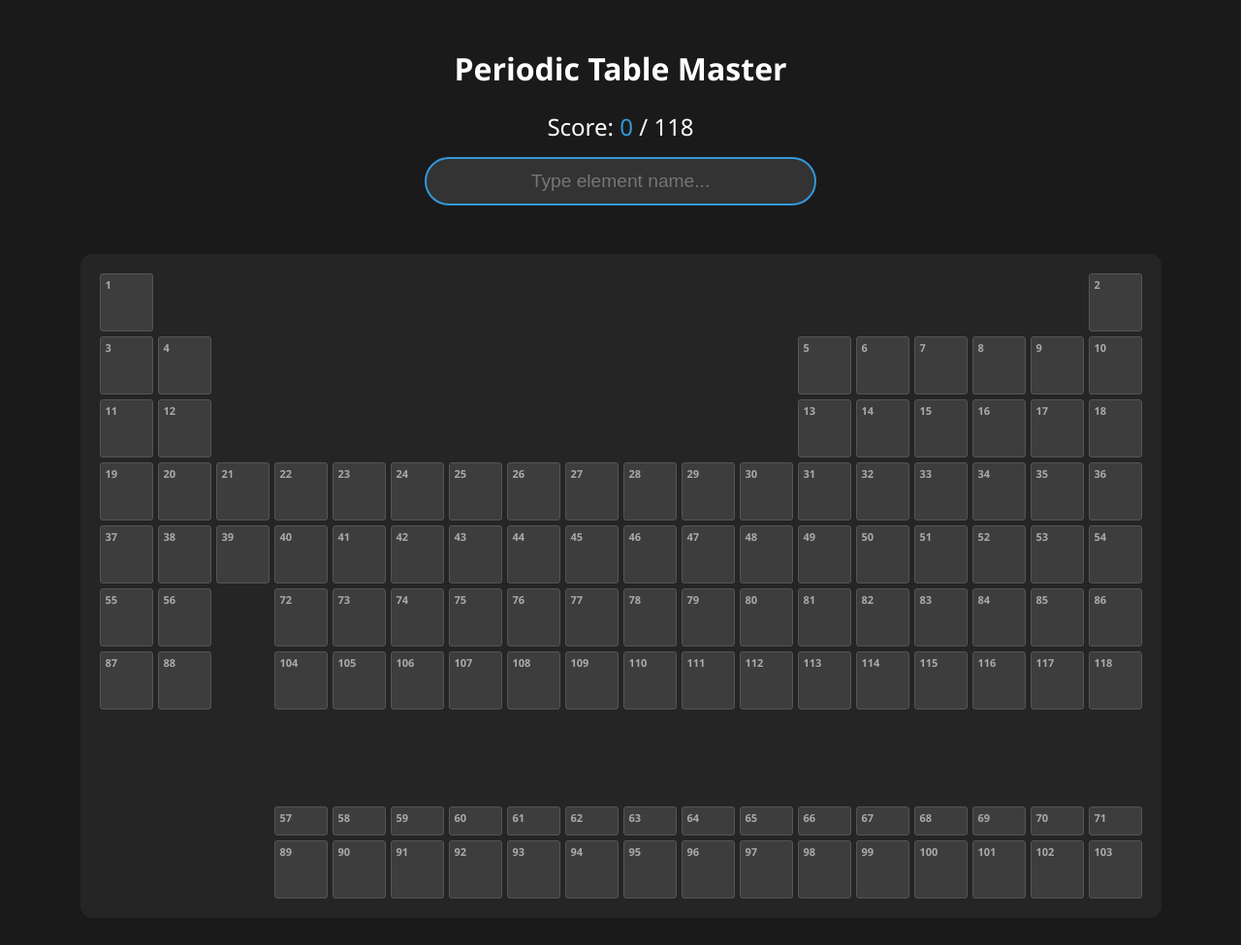
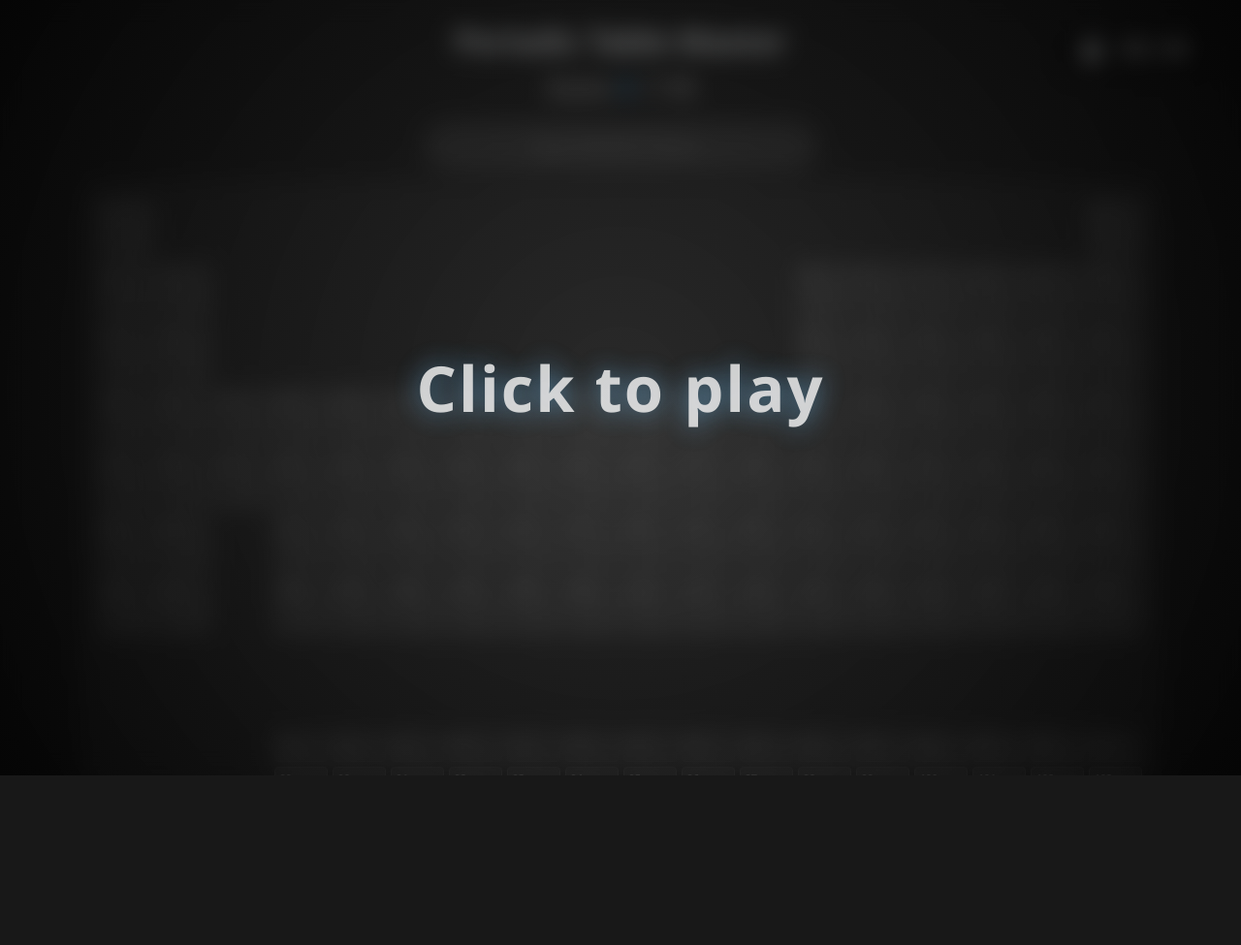
Before and after one commit to PoTly555/elementeiei, a Flask app: page / in a window 1280 px wide. Shown: the whole page at 97% size. After the commit the page ends 800 px from the top, so only its background shows below. Run offline with Flask 3, Linux system fonts and the light colour scheme.

Commit message:
Update index.html

```diff
--- a/templates/index.html
+++ b/templates/index.html
@@ -7,16 +7,83 @@
     <style>
         body {
             font-family: 'Segoe UI', sans-serif;
-            background-color: #1a1a1a; /* พื้นหลังมืดเพื่อให้ตารางเด่น */
+            background-color: #1a1a1a;
             color: white;
             display: flex;
             flex-direction: column;
             align-items: center;
             padding: 20px;
+            margin: 0;
+            min-height: 100vh;
+        }
+
+        /* --- เอฟเฟกต์หมอก และ หน้าจอ Click to play --- */
+        #fog-overlay {
+            position: fixed;
+            top: 0;
+            left: 0;
+            width: 100%;
+            height: 100%;
+            /* สร้างเอฟเฟกต์หมอกและเบลอพื้นหลัง */
+            background: radial-gradient(circle, rgba(50,50,50,0.4) 0%, rgba(0,0,0,0.8) 100%);
+            backdrop-filter: blur(12px);
+            -webkit-backdrop-filter: blur(12px);
+            z-index: 9999;
+            display: flex;
+            justify-content: center;
+            align-items: center;
+            cursor: pointer;
+            transition: opacity 1s ease, visibility 1s; /* ค่อยๆ จางหายไป 1 วินาที */
+        }
+
+        .click-text {
+            font-size: 4rem;
+            font-weight: bold;
+            color: rgba(255, 255, 255, 0.9);
+            text-shadow: 0 0 20px rgba(255, 255, 255, 0.6);
+            letter-spacing: 2px;
+            animation: pulse 2s infinite ease-in-out;
+            user-select: none; /* ป้องกันการคลุมดำข้อความ */
+        }
+
+        @keyframes pulse {
+            0% { transform: scale(0.95); opacity: 0.6; }
+            50% { transform: scale(1.05); opacity: 1; text-shadow: 0 0 30px rgba(52, 152, 219, 0.8); }
+            100% { transform: scale(0.95); opacity: 0.6; }
+        }
+
+        /* --- ตัวจับเวลามุมขวาบน --- */
+        #timer-display {
+            position: fixed;
+            top: 25px;
+            right: 30px;
+            font-size: 1.5rem;
+            font-weight: bold;
+            background-color: rgba(0, 0, 0, 0.6);
+            border: 2px solid #444;
+            padding: 10px 20px;
+            border-radius: 12px;
+            z-index: 100;
+            box-shadow: 0 4px 10px rgba(0,0,0,0.5);
+            font-family: monospace;
+        }
+
+        /* --- สไตล์เดิมของเกม --- */
+        .game-header {
+            text-align: center;
+            margin-bottom: 20px;
+        }
+
+        .game-header h1 {
+            margin: 0 0 10px 0;
+            color: #ecf0f1;
+        }
+
+        .score-text {
+            font-size: 1.5rem;
         }
 
         .input-area {
-            margin-bottom: 30px;
             position: sticky;
             top: 20px;
             z-index: 100;
@@ -32,35 +99,33 @@
             color: white;
             text-align: center;
             outline: none;
-            transition: border-color 0.3s;
+            transition: border-color 0.3s, box-shadow 0.3s;
         }
 
         input[type="text"]:focus {
             border-color: #3498db;
+            box-shadow: 0 0 15px rgba(52, 152, 219, 0.4);
         }
 
-/* ปรับขนาดตารางให้รองรับแถวเพิ่ม */
         .periodic-table {
             display: grid;
             grid-template-columns: repeat(18, 55px);
-        grid-template-rows: repeat(10, 60px); /* เพิ่มจำนวนแถวเป็น 10 */
+            grid-template-rows: repeat(10, 60px);
             gap: 5px;
             padding: 20px;
             background: #252525;
             border-radius: 12px;
-        margin-top: 20px;
+            margin-top: 10px;
         }
 
-    /* เว้นที่ว่างสำหรับกลุ่ม Lanthanide/Actinide ให้ดูเหมือนตารางจริง */
         .element-box[style*="grid-row: 9"] {
-        margin-top: 30px; /* เว้นระยะห่างจากตารางหลัก */
+            margin-top: 30px;
         }
 
-        /* กล่องธาตุตอนที่ยังทายไม่ถูก */
         .element-box {
-            background-color: #3d3d3d; /* สีเทาเข้มเพื่อให้เห็นเป็นโครงตาราง */
+            background-color: #3d3d3d;
             border: 1px solid #555;
-            border-radius: 3px;
+            border-radius: 4px;
             position: relative;
             display: flex;
             flex-direction: column;
@@ -69,22 +134,20 @@
             transition: all 0.4s cubic-bezier(0.175, 0.885, 0.32, 1.275);
         }
 
-        /* เลขอะตอมที่มุมซ้ายบน (ให้เห็นตลอด) */
         .atom-num {
             position: absolute;
             top: 3px;
             left: 5px;
             font-size: 11px;
             font-weight: bold;
-            color: #aaa; /* สีเทาอ่อน */
+            color: #aaa;
         }
 
-        /* ข้อมูลที่ถูกซ่อนไว้ */
         .hidden-content {
             display: flex;
             flex-direction: column;
             align-items: center;
-            visibility: hidden; /* ซ่อนเนื้อหาไว้ */
+            visibility: hidden;
             opacity: 0;
             transform: translateY(5px);
             transition: all 0.4s ease;
@@ -103,11 +166,10 @@
             text-align: center;
         }
 
-        /* --- เมื่อทายถูก --- */
         .element-box.solved {
-            background-color: #2980b9; /* สีฟ้าสดใสเมื่อทายถูก */
+            background-color: #2980b9;
             border-color: #3498db;
-            box-shadow: 0 0 15px rgba(52, 152, 219, 0.5);
+            box-shadow: 0 0 10px rgba(52, 152, 219, 0.6);
             z-index: 10;
         }
 
@@ -120,23 +182,25 @@
         .element-box.solved .atom-num {
             color: #fff;
         }
-
-        .score-text {
-            font-size: 1.5rem;
-            margin-bottom: 15px;
-        }
     </style>
 </head>
 <body>
 
+    <div id="fog-overlay">
+        <div class="click-text">Click to play</div>
+    </div>
+
+    <div id="timer-display">⏱️ 00:00</div>
+
+    <div class="game-header">
         <h1>Periodic Table Master</h1>
-
         <div class="score-text">
-        Score: <span id="score" style="color: #3498db;">0</span> / <span id="total">0</span>
+            Score: <span id="score" style="color: #3498db; font-weight: bold;">0</span> / <span id="total">0</span>
+        </div>
     </div>
 
     <div class="input-area">
-        <input type="text" id="guessInput" placeholder="Type element name..." autofocus autocomplete="off">
+        <input type="text" id="guessInput" placeholder="Type element name..." autocomplete="off" disabled>
     </div>
 
     <div class="periodic-table" id="table-container">
@@ -162,15 +226,41 @@
         const scoreDisplay = document.getElementById('score');
         const totalDisplay = document.getElementById('total');
 
+        // ตัวแปรสำหรับระบบหมอกและเวลา
+        const fogOverlay = document.getElementById('fog-overlay');
+        const timerDisplay = document.getElementById('timer-display');
+        let timerInterval;
+        let secondsElapsed = 0;
+
         totalDisplay.innerText = elements.length;
         let score = 0;
         let solvedList = new Set();
 
+        // --- ระบบเริ่มเกมเมื่อคลิก ---
+        fogOverlay.addEventListener('click', () => {
+            // 1. ซ่อนหมอก (Fade out)
+            fogOverlay.style.opacity = '0';
+            fogOverlay.style.visibility = 'hidden';
+
+            // 2. ปลดล็อคช่องพิมพ์และให้เคอร์เซอร์ไปโฟกัสรอเลย
+            input.disabled = false;
+            input.focus();
+
+            // 3. เริ่มจับเวลา (อัปเดตทุกๆ 1 วินาที)
+            timerInterval = setInterval(() => {
+                secondsElapsed++;
+                // แปลงวินาทีให้เป็นรูปแบบ นาที:วินาที (เช่น 01:05)
+                let m = Math.floor(secondsElapsed / 60).toString().padStart(2, '0');
+                let s = (secondsElapsed % 60).toString().padStart(2, '0');
+                timerDisplay.innerText = `⏱️ ${m}:${s}`;
+            }, 1000);
+        });
+
+        // --- ระบบทายชื่อธาตุ ---
         input.addEventListener('input', function() {
             const userInput = this.value.trim().toLowerCase();
 
             elements.forEach(el => {
-                // เช็คว่าชื่อตรงกันและยังไม่เคยทายถูก
                 if (userInput === el.name.toLowerCase() && !solvedList.has(el.number)) {
                     const box = document.getElementById(`el-${el.number}`);
                     box.classList.add('solved');
@@ -179,8 +269,15 @@
                     score++;
                     scoreDisplay.innerText = score;
 
-                    // เคลียร์ช่อง input
-                    this.value = '';
+                    this.value = ''; // เคลียร์ช่อง input
+
+                    // เช็คว่าชนะเกมหรือยัง
+                    if (score === elements.length) {
+                        clearInterval(timerInterval); // หยุดเวลาเมื่อทายครบ
+                        setTimeout(() => {
+                            alert(`ยินดีด้วย! คุณทายครบทั้งหมดในเวลา ${timerDisplay.innerText.replace('⏱️ ', '')} นาที`);
+                        }, 500);
+                    }
                 }
             });
         });
```
Lines whose indentation alone changed are shown as unchanged.
